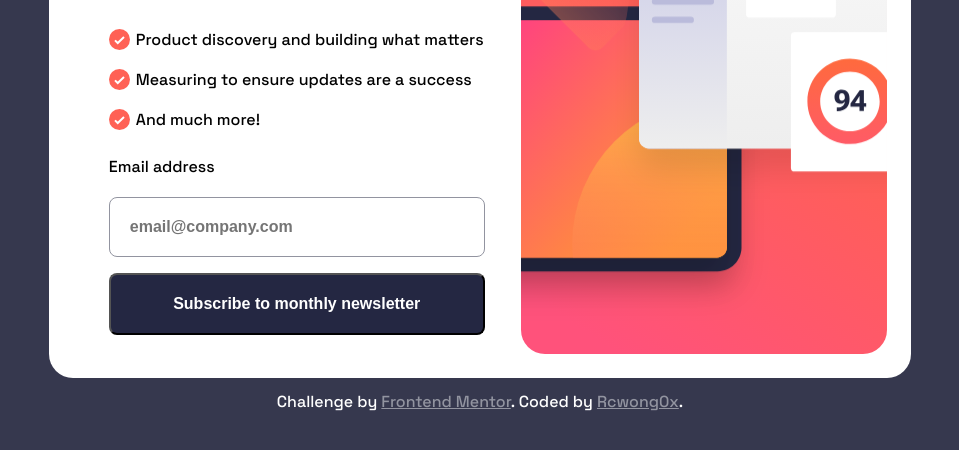
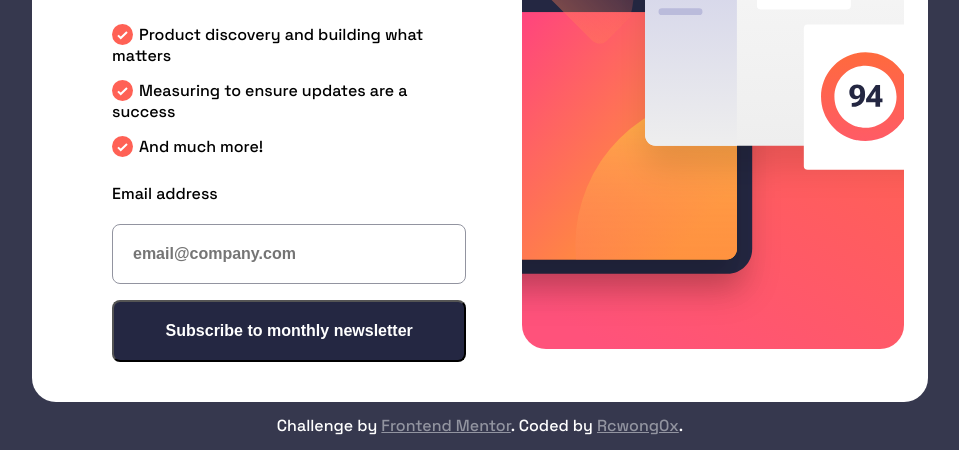
Before and after one commit to Rcwong0x/newsletter-sign-up-form, a plain HTML site: page index.html in a window 1280 px wide. Shown: the part 350-800 px from the top of the page, without its empty margins (160-1119 px from the left). Drawn offline with Linux system fonts and the light colour scheme.

Commit message:
Redesing

```diff
--- a/assets/css/main.css
+++ b/assets/css/main.css
@@ -220,7 +220,13 @@
       }
     }
     @media screen and (min-width: 1200px) {
+      body{
+        padding: 0;
+      }
       .image {
         height: 53.9rem;
       }
+      .newslater {
+        padding: 4.6rem 5.6rem 0;
+      }
     }
```
